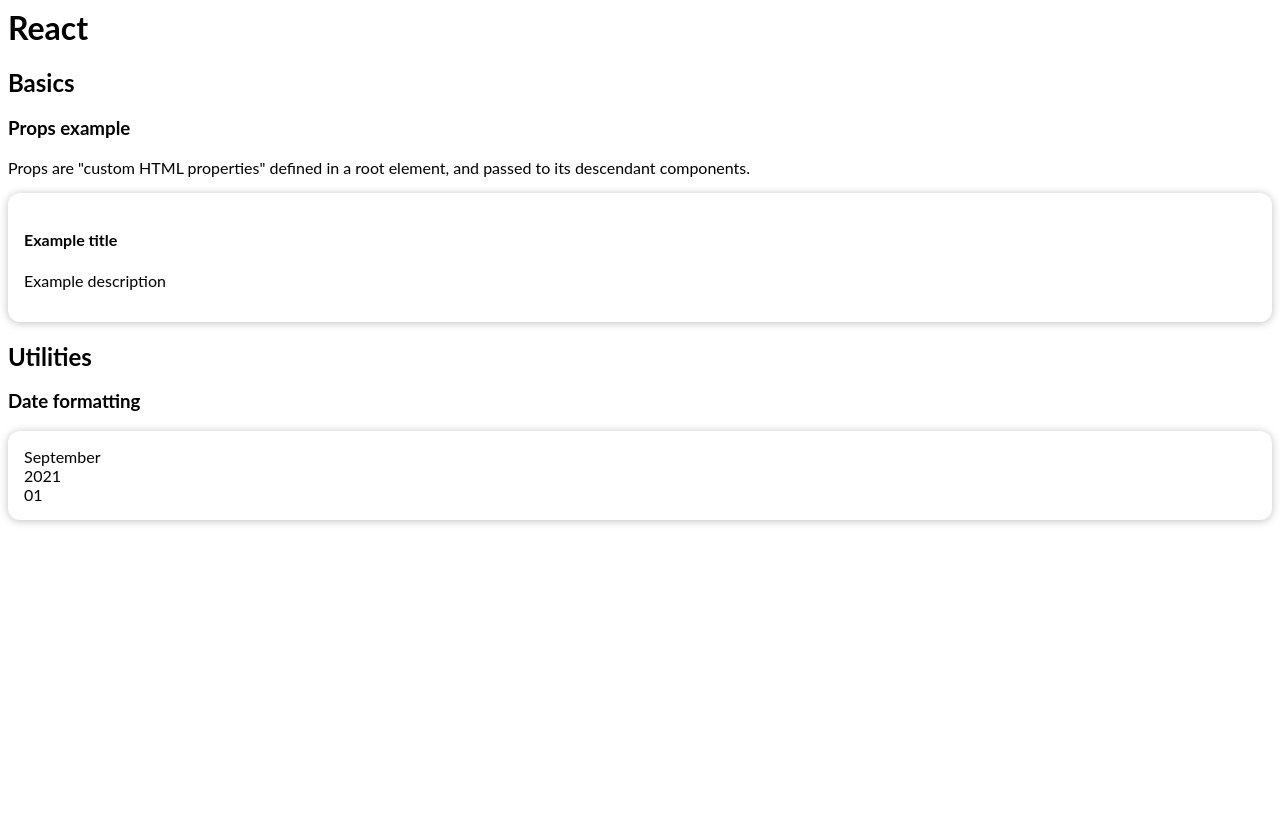
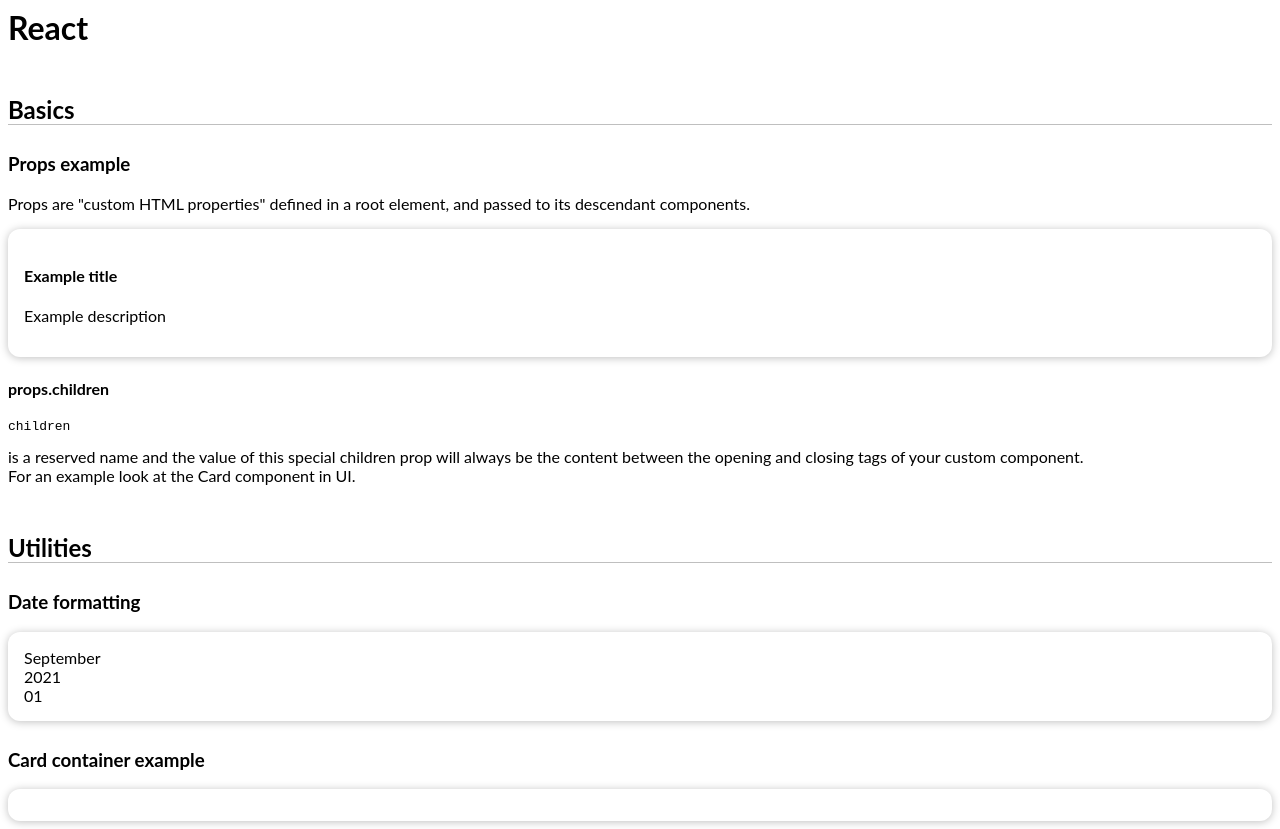
Before and after one commit to mkonemo/react-basics, a React (Create React App) app: page / in a window 1280 px wide. Before the commit the page ends 800 px from the top, so only its background shows below. Built offline with nearby package versions, Linux system fonts and the light colour scheme.

Commit message:
3 files modified

```diff
--- a/src/App.js
+++ b/src/App.js
@@ -1,10 +1,11 @@
 import React from 'react';
+import Card from './components/UI/Card';
+
 import Props from './components/props/Props';
 import DateExample from './components/date/DateExample';
 import './style.css';
 
 export default function App() {
-
   return (
     <div>
       <h1>React</h1>
@@ -12,6 +13,8 @@
       <Props />
       <h2>Utilities</h2>
       <DateExample />
+      <h3>Card container example</h3>
+      <Card />
     </div>
   );
 }
--- a/src/components/props/Props.js
+++ b/src/components/props/Props.js
@@ -17,6 +17,18 @@
         title={exampleProps[0].title}
         description={exampleProps[0].desc}
       />
+
+      <h4>props.children</h4>
+      <pre>children</pre> is a reserved name
+
+and the value of this special children prop
+
+will always be the content
+
+between the opening and closing tags
+
+of your custom component.<br />
+For an example look at the Card component in UI.
     </div>
   );
 }
--- a/src/style.css
+++ b/src/style.css
@@ -1,3 +1,13 @@
 body {
   font-family: Lato;
 }
+
+h2 {
+  margin-top: 2em;
+  display: block;
+  border-bottom: 1px rgba(0, 0, 0, 0.25) solid;
+}
+
+h3 {
+  margin-top: 1.5em;
+}
```
